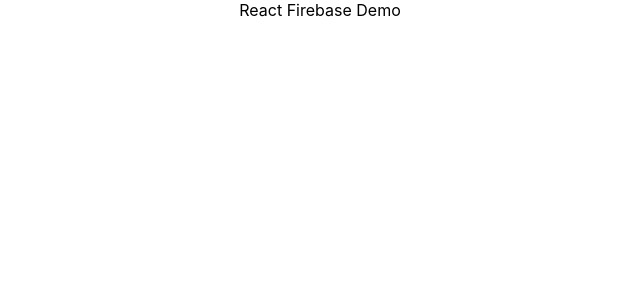
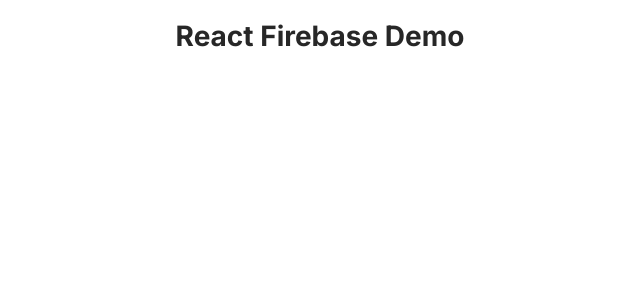
Before and after one commit to aasiyavijay/react-firebase-demo, a React (Create React App) app: page / in a window 1280 px wide. Shown: the top 300 px of the page, without its empty margins (320-960 px from the left). Built offline with nearby package versions, Linux system fonts and the light colour scheme.

Commit message:
font and base css

```diff
--- a/public/index.html
+++ b/public/index.html
@@ -2,14 +2,20 @@
 <html lang="en">
   <head>
     <meta charset="utf-8" />
-    <link rel="icon" href="%PUBLIC_URL%/favicon.ico" />
+    <link rel="icon" href="%PUBLIC_URL%/favicon.png" />
     <meta name="viewport" content="width=device-width, initial-scale=1" />
     <meta name="theme-color" content="#000000" />
     <meta
       name="description"
       content="Web site created using create-react-app"
     />
-    <link rel="apple-touch-icon" href="%PUBLIC_URL%/logo192.png" />
+    <link rel="apple-touch-icon" href="%PUBLIC_URL%/favicon.png" />
+    <link rel="preconnect" href="https://fonts.googleapis.com" />
+    <link rel="preconnect" href="https://fonts.gstatic.com" crossorigin />
+    <link
+      href="https://fonts.googleapis.com/css2?family=Inter:wght@300;400;700&display=swap"
+      rel="stylesheet"
+    />
     <!--
       manifest.json provides metadata used when your web app is installed on a
       user's mobile device or desktop. See https://developers.google.com/web/fundamentals/web-app-manifest/
@@ -24,7 +30,7 @@
       work correctly both with client-side routing and a non-root public URL.
       Learn how to configure a non-root public URL by running `npm run build`.
     -->
-    <title>React App</title>
+    <title>React Firebase Demo App</title>
   </head>
   <body>
     <noscript>You need to enable JavaScript to run this app.</noscript>
--- a/src/App.js
+++ b/src/App.js
@@ -4,9 +4,9 @@
 function App() {
   return (
     <div className="App">
-      <header>
+      <h1>
         React Firebase Demo
-      </header>
+      </h1>
     </div>
   );
 }
--- a/src/App.scss
+++ b/src/App.scss
@@ -1,3 +1 @@
-.App {
-  text-align: center;
-}
+@import "scss/base";
--- a/src/index.css
+++ b/src/index.css
@@ -1,13 +1 @@
-body {
-  margin: 0;
-  font-family: -apple-system, BlinkMacSystemFont, 'Segoe UI', 'Roboto', 'Oxygen',
-    'Ubuntu', 'Cantarell', 'Fira Sans', 'Droid Sans', 'Helvetica Neue',
-    sans-serif;
-  -webkit-font-smoothing: antialiased;
-  -moz-osx-font-smoothing: grayscale;
-}
-
-code {
-  font-family: source-code-pro, Menlo, Monaco, Consolas, 'Courier New',
-    monospace;
-}
+@import-normalize;
--- /dev/null
+++ b/src/scss/base.scss
@@ -0,0 +1,28 @@
+@import "./variables.scss";
+
+body {
+  margin: 0;
+  font-family: $font-family;
+  font-size: $font-base-size;
+  color: $font-color;
+  -webkit-font-smoothing: antialiased;
+  -moz-osx-font-smoothing: grayscale;
+}
+
+h1 {
+  font-size: 28px;
+  font-weight: 700;
+}
+
+h2 {
+  font-size: 12px;
+  font-weight: 700;
+}
+
+p {
+  font-size: 8px;
+}
+
+.App {
+  text-align: center;
+}
--- /dev/null
+++ b/src/scss/variables.scss
@@ -0,0 +1,3 @@
+$font-color: #272727;
+$font-family: "Inter", sans-serif;
+$font-base-size: 12px;
```
Also changed, not shown: src/favicon.png (added), src/logo.svg (deleted).
